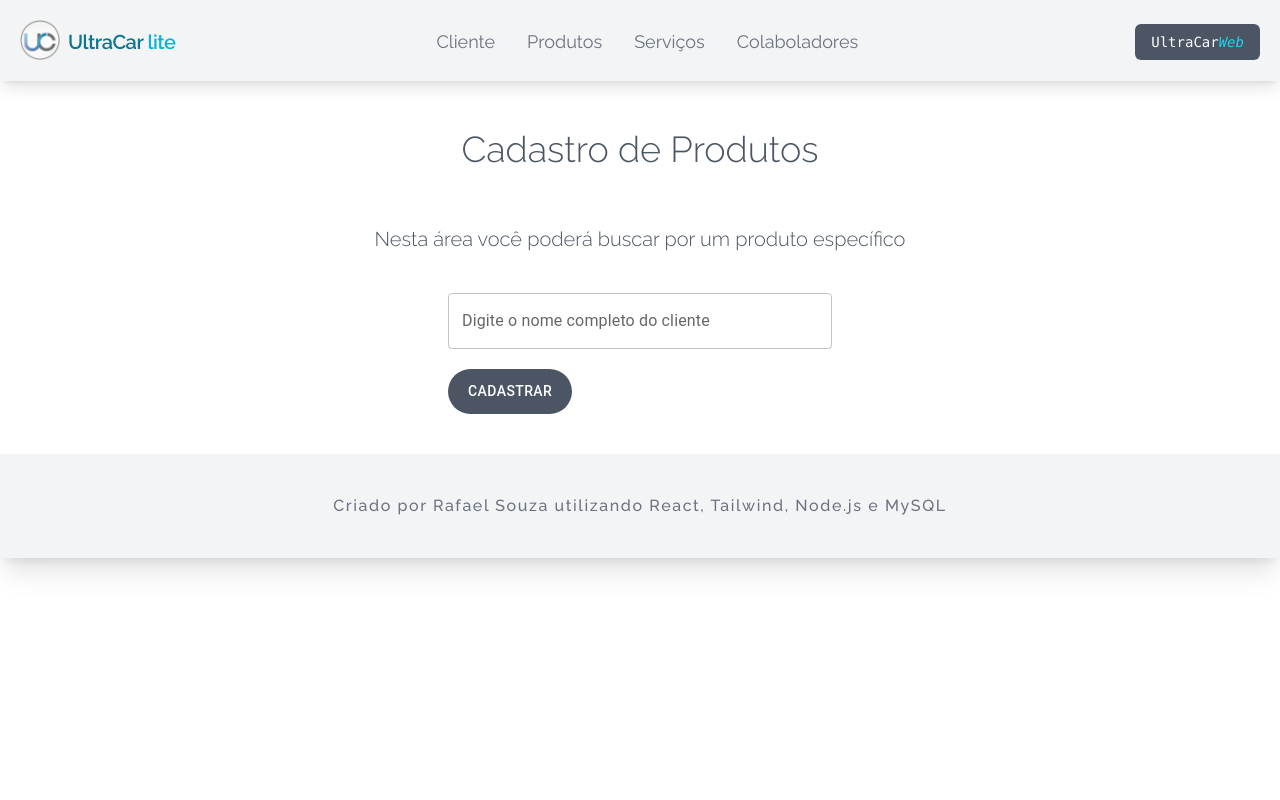
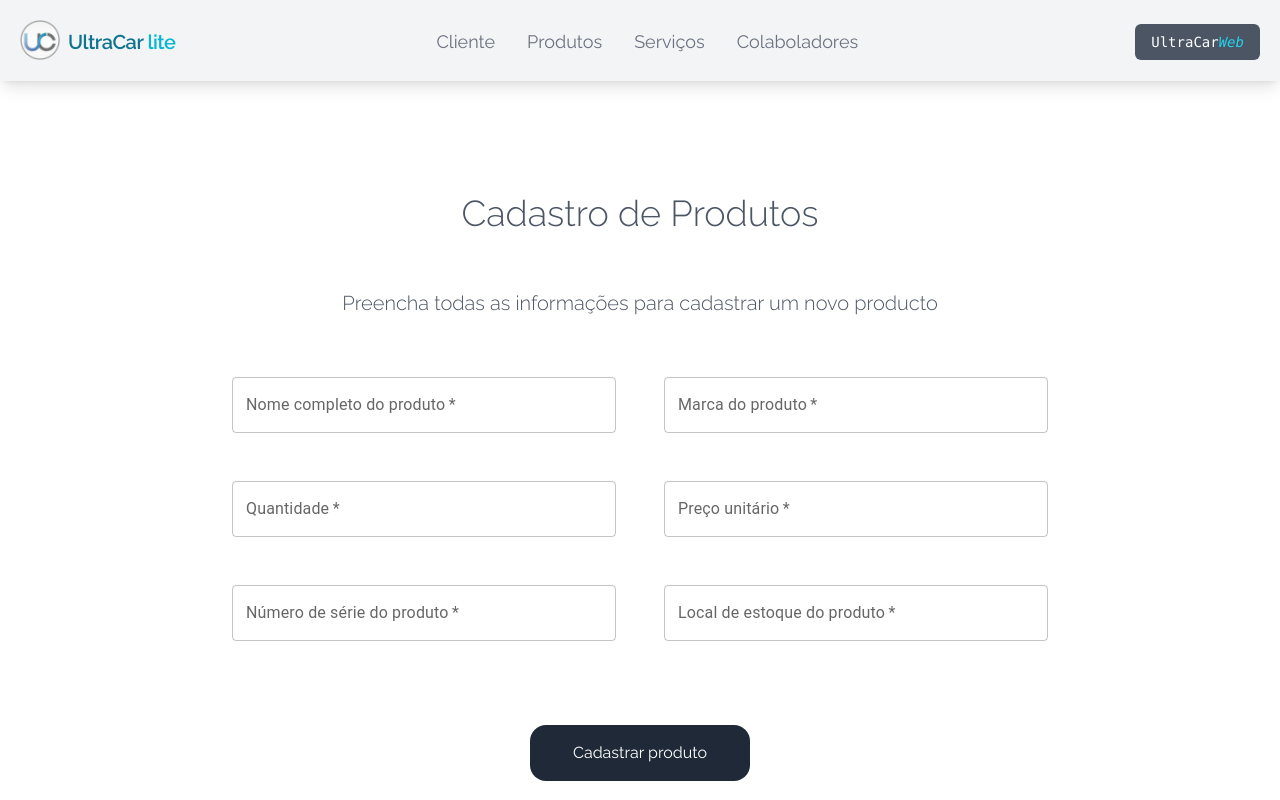
Before and after one commit to Rafael-Souza-97/ultracar-lite, a React (Vite) app in the folder frontend/: page /register/product in a window 1280 px wide. Shown: the top 800 px of the page. Built offline with nearby package versions, Linux system fonts and the light colour scheme.

Commit message:
feat: add product register

```diff
--- /dev/null
+++ b/frontend/src/Mocks/Products.jsx
@@ -0,0 +1,44 @@
+const mockProducts = [
+  {
+    title: "Óleo Lubrificante 20W50",
+    brand: "Mobil",
+    price: "32,90",
+    qtde: 10,
+    serial: "ABC123",
+    warehouse: "Prateleira 1",
+  },
+  {
+    title: "Filtro de Óleo",
+    brand: "Bosch",
+    price: "14,50",
+    qtde: 20,
+    serial: "DEF456",
+    warehouse: "Prateleira 2",
+  },
+  {
+    title: "Pastilha de Freio Dianteira",
+    brand: "Fremax",
+    price: "75,00",
+    qtde: 5,
+    serial: "GHI789",
+    warehouse: "Prateleira 3",
+  },
+  {
+    title: "Kit Correia Dentada + Tensor",
+    brand: "Contitech",
+    price: "189,90",
+    qtde: 3,
+    serial: "JKL012",
+    warehouse: "Prateleira 4",
+  },
+  {
+    title: "Bateria 60Ah",
+    brand: "Heliar",
+    price: "369,90",
+    qtde: 2,
+    serial: "MNO345",
+    warehouse: "Prateleira 5",
+  },
+];
+
+export default mockProducts;
--- a/frontend/src/context/Provider.jsx
+++ b/frontend/src/context/Provider.jsx
@@ -3,11 +3,18 @@ import PropTypes from 'prop-types';
 import ReactContext from './Context';
 
 function UltraCarProvider({ children }) {
-  const [hello, setHello] = useState('HELLO WORLD');
+  const [productRegister, setProductRegister] = useState({
+    title: '',
+    brand: '',
+    price: '',
+    qtde: '',
+    serial: '',
+    warehouse: '',
+  });
 
   const contextValue = {
-    hello,
-    setHello,
+    productRegister,
+    setProductRegister,
   };
 
   return (
--- a/frontend/src/pages/Home/HomePage.jsx
+++ b/frontend/src/pages/Home/HomePage.jsx
@@ -4,7 +4,6 @@ import template from '../../assets/UltraCar-Logos/uc-template.png';
 import { cardHomeLinks } from '../../utils/navigate';
 
 const HomePage = () => {
-
   return (
     <div className="flex flex-col items-center mt-1 bg-gray-50">
       <img src={template} alt="uc_template" className="w-full h-auto mt-5 sm:w-1/2 md:w-1/3 lg:w-1/3 xl:w-1/3 2xl:max-w-2xl"/>
@@ -21,8 +20,8 @@ const HomePage = () => {
         <div className={`grid gap-20 py-10 px-5 mb-10 sm:mb-20 md:mb-16 sm:px-8 grid-cols-1 sm:grid-cols-2 sm:gap-20 max-w-screen-lg`}>
           { cardHomeLinks.map(({ id, name, href, style }) => (
             <Link key={id} to={href}>
-              <div className={`shadow-md rounded-lg py-10 px-7 md:py-14 w-full ${style} duration-200 hover:scale-105 bg-gray-50 hover:bg-gray-100`}>
-                <button className="align-center justify-center px-6 mb-3 mx-auto duration-200 text-center opacity-90 hover:opacity-100 font-bold">
+              <div className={`shadow-md rounded-lg py-12 md:py-14 px-14 w-full ${style} duration-200 hover:scale-105 bg-gray-50 hover:bg-gray-100 text-center`}>
+                <button className="align-center justify-center mb-3 duration-200 text-center opacity-90 hover:opacity-100 font-bold">
                   { name }
                 </button>
               </div>
--- a/frontend/src/pages/Register/RegisterClients.jsx
+++ b/frontend/src/pages/Register/RegisterClients.jsx
@@ -2,7 +2,7 @@ import React, { useState, useEffect } from 'react';
 import { useNavigate } from 'react-router-dom';
 import { TextField} from '@mui/material';
 
-function RegisterProducts() {
+function RegisterClient() {
   const navigate = useNavigate();
   const [clientCPF, setClientCPF] = useState('');
   const [errorMessage, setErrorMessage] = useState('');
@@ -239,4 +239,4 @@ function RegisterProducts() {
   );
 }
 
-export default RegisterProducts;
+export default RegisterClient;
--- a/frontend/src/pages/Register/RegisterProducts.jsx
+++ b/frontend/src/pages/Register/RegisterProducts.jsx
@@ -1,73 +1,183 @@
-import React, { useState } from 'react';
+import React, { useState, useContext } from 'react';
+import ProductContext from '../../context/Context';
 import { useNavigate } from 'react-router-dom';
-import { TextField, Button } from '@mui/material';
-import { styled } from '@mui/system';
-
-const StyledButton = styled(Button)`
-  && {
-    background-color: #4b5563;
-    color: white;
-    border-radius: 9999px;
-    padding: 10px 20px;
-    margin-top: 20px;
-
-    &:hover {
-      background-color: #1f2937;
-    }
-  }
-`;
+import { TextField } from '@mui/material';
+import validateProduct from '../../validations/RegisterProducts.validations';
+import mockProducts from '../../Mocks/Products';
 
 function RegisterProducts() {
   const navigate = useNavigate();
-  const [clientRegister, setClientRegister] = useState({
-    name: '',
-    cpf: '',
-    birth: '',
-    cel: '',
-    address: '',
-    car: '',
-    plate: '',
-  });
+  const [errorMessage, setErrorMessage] = useState('');
+  const { productRegister, setProductRegister } = useContext(ProductContext);
 
   function handleClick(event) {
     event.preventDefault();
-    navigate('/');
+
+    const error = validateProduct(productRegister);
+
+    if (error) {
+      setErrorMessage(error);
+      return;
+    }
+    mockProducts.push(productRegister);
+    setProductRegister({
+      title: '',
+      brand: '',
+      price: '',
+      qtde: '',
+      serial: '',
+      warehouse: '',
+    })
+
+    console.log('Banco de dados -->', mockProducts)
+    setErrorMessage("");
+    navigate(`/`);
+  }
+
+  function handlePrice(event) {
+    const inputPrice = event.target.value;
+    const unformattedPrice = inputPrice.replace(/[^\d]/g, '');
+    const formattedPrice = (unformattedPrice / 100).toLocaleString('pt-BR', {
+      minimumFractionDigits: 2,
+      maximumFractionDigits: 2
+    });
+    setProductRegister((prevState) => ({ ...prevState, price: formattedPrice }))
+
+    if (unformattedPrice < 100) {
+      setErrorMessage('O preço deve ser maior que R$ 1,00.');
+    } else {
+      setErrorMessage('');
+    }
   }
 
   function handleChange(event) {
     const { name, value } = event.target;
-    setClientRegister((prevState) => ({ ...prevState, [name]: value }));
+    setProductRegister((prevState) => ({ ...prevState, [name]: value }));
   }
 
   return (
-    <div className="flex flex-col items-center mt-12">
+    <div className="flex flex-col items-center mt-28">
       <h1 className="mb-14 text-gray-600 text-center text-4xl font-light">
         Cadastro de Produtos
       </h1>
 
       <h1 className="text-gray-600 text-center text-base sm:text-lg xl:text-xl font-light mb-10">
-        Nesta área você poderá buscar por um produto específico
+        Preencha todas as informações para cadastrar um novo producto
       </h1>
-      <form className="mb-10">
+
+      {errorMessage && (
+        <p className="text-red-500 mb-10">{errorMessage}</p>
+      )}
+
+      <form >
+        <div className="grid gap-20 py-5 px-5 sm:mb-20 md:mb-16 sm:px-8 grid-cols-1 sm:grid-cols-2 sm:gap-12 max-w-screen-lg">
           <div>
             <TextField
               type="text"
-            placeholder="Nome do cliente"
-            value={clientRegister.name}
-            name="name"
+              placeholder="Nome do produto"
+              value={productRegister.title}
+              name="title"
               id="outlined-basic"
-            label="Digite o nome completo do cliente"
+              label="Nome completo do produto"
               variant="outlined"
-            maxLength={11}
               onChange={handleChange}
-            className="w-44 sm:w-52 md:w-80 xl:w-96"
+              className="w-64 sm:w-72 md:w-80 xl:w-96"
+              required
             />
           </div>
 
           <div>
-          <StyledButton onClick={handleClick}>
-            Cadastrar
-          </StyledButton>
+            <TextField
+              type="text"
+              placeholder="Marca do produto"
+              value={productRegister.brand}
+              name='brand'
+              id="outlined-basic"
+              label="Marca do produto"
+              variant="outlined"
+              onChange={handleChange}
+              className="w-64 sm:w-72 md:w-80 xl:w-96"
+              required
+            />
+          </div>
+
+          <div>
+            <TextField
+              type="number"
+              placeholder="Quantidade"
+              value={productRegister.qtde}
+              name="qtde"
+              id="outlined-basic"
+              label="Quantidade"
+              variant="outlined"
+              maxLength={11}
+              inputProps={{
+                pattern: '[0-9]*',
+              }}
+              onChange={handleChange}
+              className="w-64 sm:w-72 md:w-80 xl:w-96"
+              required
+            />
+          </div>
+
+          <div>
+            <TextField
+                type="text"
+                placeholder="R$"
+                value={productRegister.price}
+                name='price'
+                id="outlined-basic"
+                label="Preço unitário"
+                variant="outlined"
+                maxLength={11}
+                inputProps={{
+                  pattern: '[0-9]*',
+                }}
+                onChange={handlePrice}
+                className="w-64 sm:w-72 md:w-80 xl:w-96"
+                required
+              />
+          </div>
+
+          <div>
+            <TextField
+              type="text"
+              placeholder="Número de série"
+              value={productRegister.serial}
+              name="serial"
+              id="outlined-basic"
+              label="Número de série do produto"
+              variant="outlined"
+              onChange={handleChange}
+              className="w-64 sm:w-72 md:w-80 xl:w-96"
+              required
+            />
+          </div>
+
+          <div>
+            <TextField
+              type="text"
+              placeholder="Estoque"
+              value={productRegister.warehouse}
+              name="warehouse"
+              id="outlined-basic"
+              label="Local de estoque do produto"
+              variant="outlined"
+              onChange={handleChange}
+              className="w-64 sm:w-72 md:w-80 xl:w-96"
+              required
+            />
+          </div>
+        </div>
+
+        <div className='flex justify-center items-center mb-28 xl:mb-36'>
+          <button
+            type='submit'
+            className="w-1/4 py-4 px-4 text-white bg-gray-800 hover:bg-black hover:bg-corBotaoHover focus:outline-none rounded-2xl"
+            onClick={handleClick}
+          >
+            Cadastrar produto
+          </button>
         </div>
       </form>
     </div>
--- a/frontend/src/utils/navigate.jsx
+++ b/frontend/src/utils/navigate.jsx
@@ -27,24 +27,24 @@ export const cardHomeLinks = [
     id: 1,
     name: "Cadastrar Clientes",
     href: "register/client",
-    style: "shadow-gray-700"
+    style: "shadow-gray-500"
   },
   {
     id: 2,
     name: "Cadastrar Produtos",
     href: "register/product",
-    style: "shadow-gray-700"
+    style: "shadow-gray-500"
   },
   {
     id: 3,
     name: "Cadastrar Colaborador",
     href: "register/employee",
-    style: "shadow-gray-700"
+    style: "shadow-gray-500"
   },
   {
     id: 4,
     name: "Cadastrar Serviços",
     href: "register/service",
-    style: "shadow-gray-700"
+    style: "shadow-gray-500"
   },
 ];
--- /dev/null
+++ b/frontend/src/validations/RegisterProducts.validations.jsx
@@ -0,0 +1,41 @@
+import React from 'react'
+
+export function validateProduct(productRegister) {
+  if (
+    productRegister.title === "" ||
+    productRegister.brand === "" ||
+    productRegister.qtde === "" ||
+    productRegister.serial === "" ||
+    productRegister.warehouse === ""
+  ) {
+    return "Preencha todos os campos corretamente.";
+  }
+
+  if(productRegister.title.length <= 3) {
+    return "O nome precisa ter pelo menos 4 caracteres.";
+  }
+
+  if (parseFloat(productRegister.price.replace(',', '.')) < 1) {
+    return "O preço deve ser maior que R$ 1,00.";
+  }
+
+  if(productRegister.brand.length <= 2) {
+    return "A marca precisa ter pelo menos 3 caracteres.";
+  }
+
+  if(productRegister.qtde < 1) {
+    return "A quantidade precisa ser maior do que 0.";
+  }
+
+  if(productRegister.serial.length < 4) {
+    return "O número de série do produto precisa ter pelo menos 5 caracteres.";
+  }
+
+  if(productRegister.warehouse.length <= 3) {
+    return "O local de estoque precisa ter pelo menos 4 caracteres.";
+  }
+
+  return "";
+}
+
+export default validateProduct;
```
Lines whose indentation alone changed are shown as unchanged.
